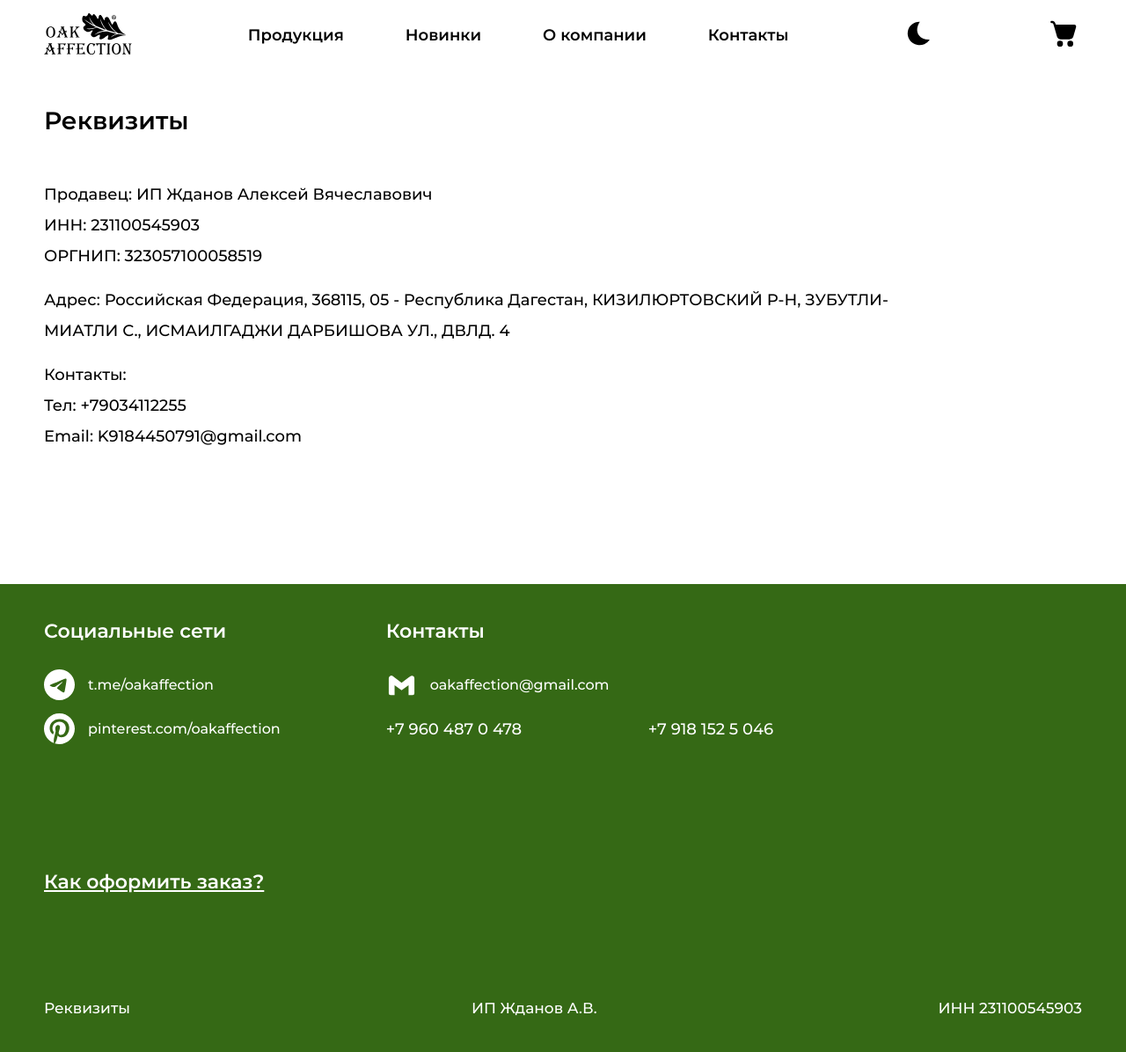
After one commit to dashdash27/OakAffection, a Flask app: page /requisites in a window 1280 px wide. The commit adds this page. Shown: the whole page at 88% size. Run offline with Flask 3, Linux system fonts and the light colour scheme; some libraries are stand-ins or nearby versions.

Commit message:
feat: add requisites page and footer docs block

```diff
--- a/app/routes.py
+++ b/app/routes.py
@@ -73,3 +73,7 @@ def show_oils(category_key):
 @main_bp.route('/how-to-order')
 def how_to_order():
     return render_template('how_to_order.html')
+
+@main_bp.route('/requisites')
+def requisites():
+    return render_template('requisites.html')
--- a/app/static/css/footer.css
+++ b/app/static/css/footer.css
@@ -77,6 +77,16 @@ a.footer__item-title {
     color: rgb(226, 226, 226);
     margin-top: 30px;
 }
+/* Docs links */
+.footer__docs {
+    width: 100%;
+    display: flex;
+    justify-content: space-between;
+}
+a.footer__docs-link {
+    color: white;
+    font-size: 17px;
+}
 
 
 @media (min-width: 768px) {
--- a/app/templates/base.html
+++ b/app/templates/base.html
@@ -324,9 +324,12 @@
                     <a href="{{ url_for('main.how_to_order') }}" class="footer__item-title">Как оформить заказ?</a>
                 </div>
 
-            </div>
-            <div class="freepik">
-                Designed by Freepik
+                <div class="footer__docs">
+                    <a href="{{ url_for('main.requisites') }}" class="footer__docs-link">Реквизиты</a>
+                    <a href="{{ url_for('main.requisites') }}" class="footer__docs-link">ИП Жданов А.В.</a>
+                    <a href="{{ url_for('main.requisites') }}" class="footer__docs-link">ИНН 231100545903</a>
+                </div>
+
             </div>
         </div>
     </footer>
--- /dev/null
+++ b/app/templates/requisites.html
@@ -0,0 +1,35 @@
+{% extends "base.html" %}
+
+{% block title %}Реквизиты{% endblock %}
+{% block description %}Реквизиты{% endblock %}
+
+{% block css %}
+    <link rel="stylesheet" href="{{ url_for('static', filename='css/terms.css') }}">
+{% endblock %}
+
+{% block content %}
+    <article class="terms">
+        <div class="container">
+            <h1 class="terms__title">
+                Реквизиты
+            </h1>
+            <div class="terms__text">
+                <div class="terms__section">
+                    <p>
+                        Продавец: ИП Жданов Алексей Вячеславович <br>
+                        ИНН: 231100545903<br>
+                        ОРГНИП: 323057100058519<br>
+                    </p>
+                    <p>
+                        Адрес: Российская Федерация, 368115, 05 - Республика Дагестан, КИЗИЛЮРТОВСКИЙ Р-Н, ЗУБУТЛИ-МИАТЛИ С., ИСМАИЛГАДЖИ ДАРБИШОВА УЛ., ДВЛД. 4
+                    </p>
+                    <p>
+                        Контакты:<br>
+                        Тел: +79034112255<br>
+                        Email: K9184450791@gmail.com
+                    </p>
+                </div>
+            </div>
+        </div>
+    </article>
+{% endblock %}
```
